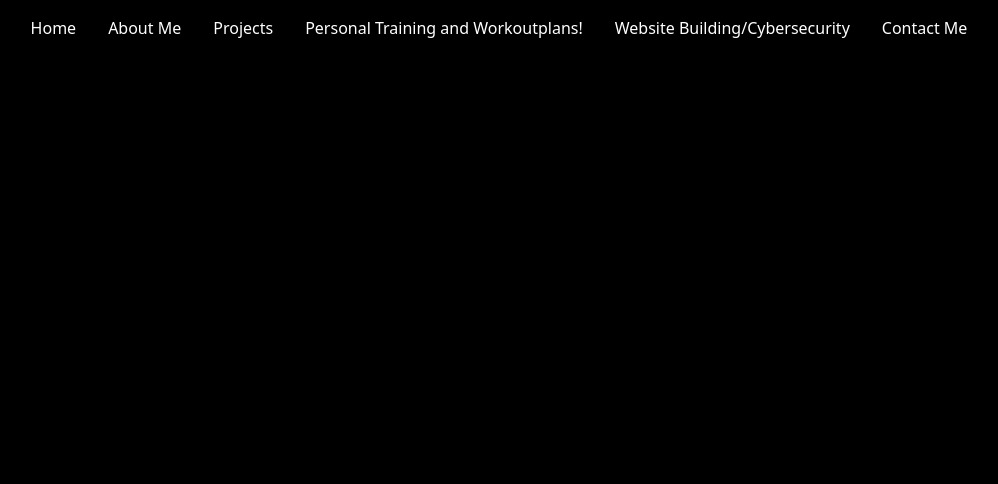
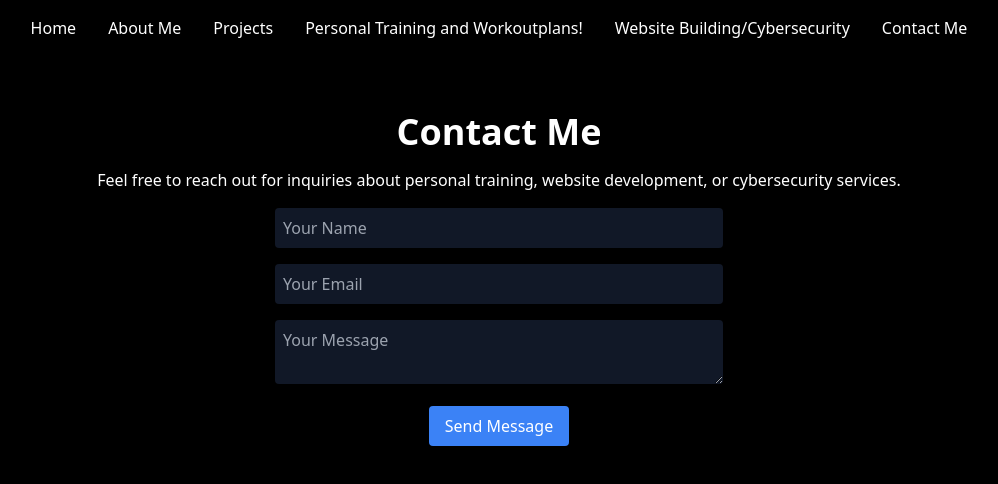
Before and after one commit to DavidSantosTXUSA/davidsantos.dev, a Next.js app: page /contact in a window 1280 px wide. Shown: the top 484 px of the page, without its empty margins (141-1139 px from the left). Built offline with nearby package versions, Linux system fonts and the light colour scheme.

Commit message:
updated pages

```diff
--- a/app/contact/page.tsx
+++ b/app/contact/page.tsx
@@ -1,6 +1,35 @@
+"use client";
+
+import { useEffect, useState } from "react";
 import Link from 'next/link';
 
+
 export default function Contact() {
+  const [isClient, setIsClient] = useState(false);
+  const [formData, setFormData] = useState({ name: "", email: "", message: "" });
+  useEffect(() => {
+    setIsClient(true);
+  }, []);
+  const handleSubmit = async (e: React.FormEvent) => {
+    e.preventDefault();
+    try {
+      const response = await fetch("/api/sendEmail", {
+        method: "POST",
+        headers: { "Content-Type": "application/json" },
+        body: JSON.stringify(formData),
+      });
+      const result = await response.json();
+      if (result.success) {
+        alert("Message sent successfully!");
+        setFormData({ name: "", email: "", message: "" }); // Reset form on success
+      } else {
+        alert("Failed to send message. Please try again.");
+      }
+    } catch (error) {
+      console.error("Error:", error);
+      alert("An error occurred while sending the message.");
+    }
+  };
     return (
         <div className="min-h-screen bg-black text-white font-sans">
             <nav className="fixed top-0 left-0 right-0 flex justify-center p-4 bg-black shadow-lg z-10">
@@ -14,7 +43,38 @@ export default function Contact() {
         </div>
       </nav>
             <main className="pt-20 p-8 text-center">
-
+            <section id="contact" className="text-center p-8">
+          <h2 className="text-4xl font-bold mb-4">Contact Me</h2>
+          <p className="mb-4">Feel free to reach out for inquiries about personal training, website development, or cybersecurity services.</p>
+          {isClient && (
+            <form onSubmit={handleSubmit} className="max-w-md mx-auto space-y-4">
+              <input
+                type="text"
+                placeholder="Your Name"
+                value={formData.name}
+                onChange={(e) => setFormData({ ...formData, name: e.target.value })}
+                className="w-full p-2 rounded bg-gray-900 text-white"
+                required
+              />
+              <input
+                type="email"
+                placeholder="Your Email"
+                value={formData.email}
+                onChange={(e) => setFormData({ ...formData, email: e.target.value })}
+                className="w-full p-2 rounded bg-gray-900 text-white"
+                required
+              />
+              <textarea
+                placeholder="Your Message"
+                value={formData.message}
+                onChange={(e) => setFormData({ ...formData, message: e.target.value })}
+                className="w-full p-2 rounded bg-gray-900 text-white"
+                required
+              ></textarea>
+              <button type="submit" className="bg-blue-500 px-4 py-2 rounded hover:bg-blue-600 transition">Send Message</button>
+            </form>
+          )}
+        </section>
             </main>
         </div>
     );
--- a/app/services/page.tsx
+++ b/app/services/page.tsx
@@ -14,7 +14,23 @@ export default function Services() {
         </div>
       </nav>
             <main className="pt-20 p-8 text-center">
+                {/* Website Building Section */}
+        <section id="websites" className="text-center p-8">
+          <h2 className="text-4xl font-bold mb-4">Website Building</h2>
+          <p className="mb-8">I can help you build a professional and functional website. Here's what I offer:</p>
+          <p>Responsive design, clean code, and custom layouts to match your vision.</p>
+        </section>
 
+        {/* Cybersecurity Audit Section */}
+        <section id="cybersecurity" className="text-center p-8">
+          <h2 className="text-4xl font-bold mb-4">Cybersecurity Audit</h2>
+          <p>I provide website vulnerability assessments to ensure your data is protected. Services include:</p>
+          <ul className="list-disc list-inside mt-4">
+            <li>Vulnerability scanning and secure coding checks</li>
+            <li>Recommendations for strengthening your site's security</li>
+            <li>Focus on data protection and privacy compliance</li>
+          </ul>
+        </section>
             </main>
         </div>
     );
--- a/app/training/page.tsx
+++ b/app/training/page.tsx
@@ -1,5 +1,5 @@
 import Link from 'next/link';
-
+import Image from 'next/image';
 export default function Training() {
     return (
         <div className="min-h-screen bg-black text-white font-sans">
@@ -14,7 +14,21 @@ export default function Training() {
         </div>
       </nav>
             <main className="pt-20 p-8 text-center">
-
+                {/* Personal Training Section */}
+        <section id="training" className="text-center p-8">
+          <h2 className="text-4xl font-bold mb-4">Personal Training Qualifications</h2>
+          <p className="mb-4">With extensive experience in personal training, I specialize in strength training, powerlifting, and fitness coaching. My focus is on helping clients achieve their fitness goals through personalized, science-backed workout plans.</p>
+          <div className="grid grid-cols-1 sm:grid-cols-2 md:grid-cols-3 gap-8">
+            <div className="relative">
+              <Image src="/progress-placeholder1.jpg" alt="Progress Photo 1" width={200} height={200} />
+              <p className="absolute bottom-2 left-2 bg-black/75 text-white p-2 rounded">Lift/Progress Description 1</p>
+            </div>
+            <div className="relative">
+              <Image src="/progress-placeholder2.jpg" alt="Progress Photo 2" width={200} height={200} />
+              <p className="absolute bottom-2 left-2 bg-black/75 text-white p-2 rounded">Lift/Progress Description 2</p>
+            </div>
+          </div>
+        </section>
             </main>
         </div>
     );
```
